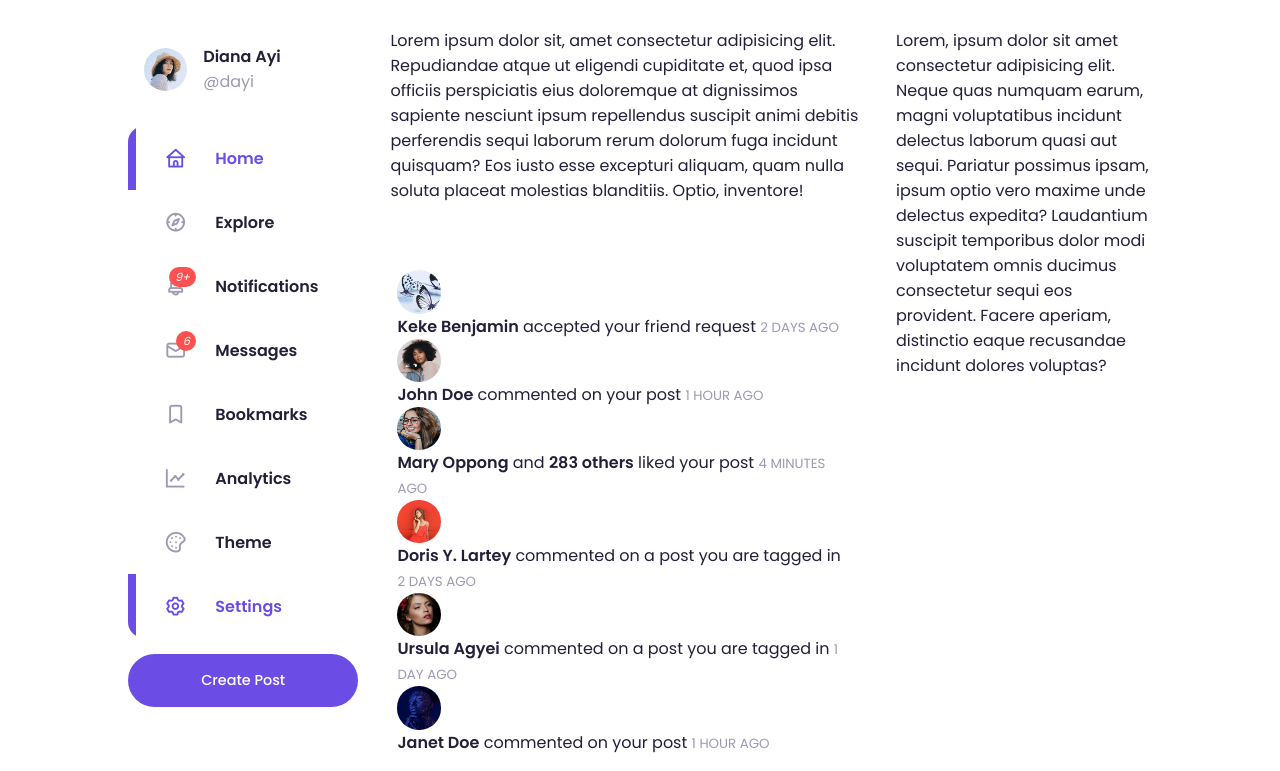
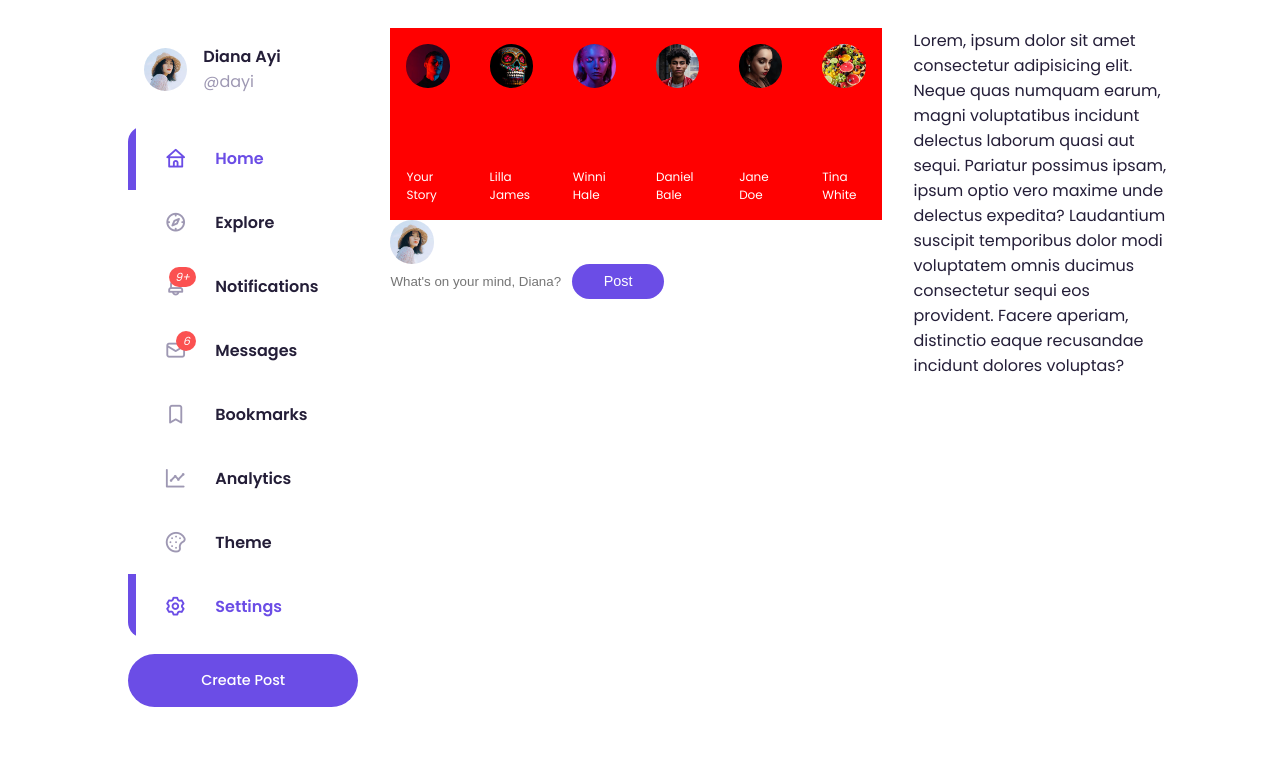
Before and after one commit to VincentMacauley/Responsive-Social-Media-Website, a plain HTML site: page index.html in a window 1280 px wide. Shown: the part 58-829 px from the top of the page. After the commit the page ends 800 px from the top, so only its background shows below. Drawn offline with nearby package versions, Linux system fonts and the light colour scheme.

Commit message:
Halfway through the Home Page

```diff
--- a/index.html
+++ b/index.html
@@ -155,15 +155,61 @@
           <!------------------------ END OF SIDEBAR ----------------->
           <label for="create-post" class="btn btn-primary">Create Post</label>
         </div>
+        <!---============== END OF LEFT ==================-->
+
         <!---============== MIDDLE ==================-->
         <div class="middle">
-          Lorem ipsum dolor sit, amet consectetur adipisicing elit. Repudiandae
-          atque ut eligendi cupiditate et, quod ipsa officiis perspiciatis eius
-          doloremque at dignissimos sapiente nesciunt ipsum repellendus suscipit
-          animi debitis perferendis sequi laborum rerum dolorum fuga incidunt
-          quisquam? Eos iusto esse excepturi aliquam, quam nulla soluta placeat
-          molestias blanditiis. Optio, inventore!
+          <!---============== STORIES ==================-->
+          <div class="stories">
+            <div class="story">
+              <div class="profile-photo">
+                <img src="./images/profile-8.jpg" alt="" />
+              </div>
+              <p class="name">Your Story</p>
+            </div>
+            <div class="story">
+              <div class="profile-photo">
+                <img src="./images/profile-9.jpg" alt="" />
+              </div>
+              <p class="name">Lilla James</p>
+            </div>
+            <div class="story">
+              <div class="profile-photo">
+                <img src="./images/profile-10.jpg" alt="" />
+              </div>
+              <p class="name">Winni Hale</p>
+            </div>
+            <div class="story">
+              <div class="profile-photo">
+                <img src="./images/profile-11.jpg" alt="" />
+              </div>
+              <p class="name">Daniel Bale</p>
+            </div>
+            <div class="story">
+              <div class="profile-photo">
+                <img src="./images/profile-12.jpg" alt="" />
+              </div>
+              <p class="name">Jane Doe</p>
+            </div>
+            <div class="story">
+              <div class="profile-photo">
+                <img src="./images/profile-13.jpg" alt="" />
+              </div>
+              <p class="name">Tina White</p>
+            </div>
+          </div>
+          <!---============== END OF STORIES ==================-->
+          <form class="create post">
+            <div class="profile-photo">
+              <img src="./images/profile-1.jpg" alt="">
+            </div>
+            <input type="text" placeholder="What's on your mind, Diana?" id="create-post">
+            <input type="submit" value="Post" class="btn btn-primary">
+          </form>
         </div>
+
+
+
         <!---============== RIGHT ==================-->
         <div class="right">
           Lorem, ipsum dolor sit amet consectetur adipisicing elit. Neque quas
--- a/style.css
+++ b/style.css
@@ -244,6 +244,7 @@ border-radius: var(--card-border-radius);
 padding: var(--card-padding);
 box-shadow: 0 0 2rem hsl(var(--color-primary), 75% 60% 25%);
 z-index: 8;
+display: none;
 }
 
 .left .notifications-popup::before{
@@ -256,3 +257,34 @@ z-index: 8;
     left: -0.6rem;
     transform: rotate(45deg);
 }
+
+.left .notifications-popup > div {
+    display: flex;
+    align-items: start;
+    gap: 1rem;
+    margin-bottom: 1rem;
+}
+
+.left .notifications-popup small{
+    display: block;
+}
+
+/* ============== MIDDLE ================== */
+.middle .stories{
+    display: flex;
+    justify-content: space-between;
+    height: 12rem;
+    gap: 0.5rem;
+    background: red;
+}
+
+.middle .stories .story{
+    padding: var(--card-padding);
+    border-radius: var(--card-border-radius);
+    display: flex;
+    flex-direction: column;
+    justify-content: space-between;
+    align-items: center;
+    color: white;
+    font-size: 0.75rem;
+}
```
